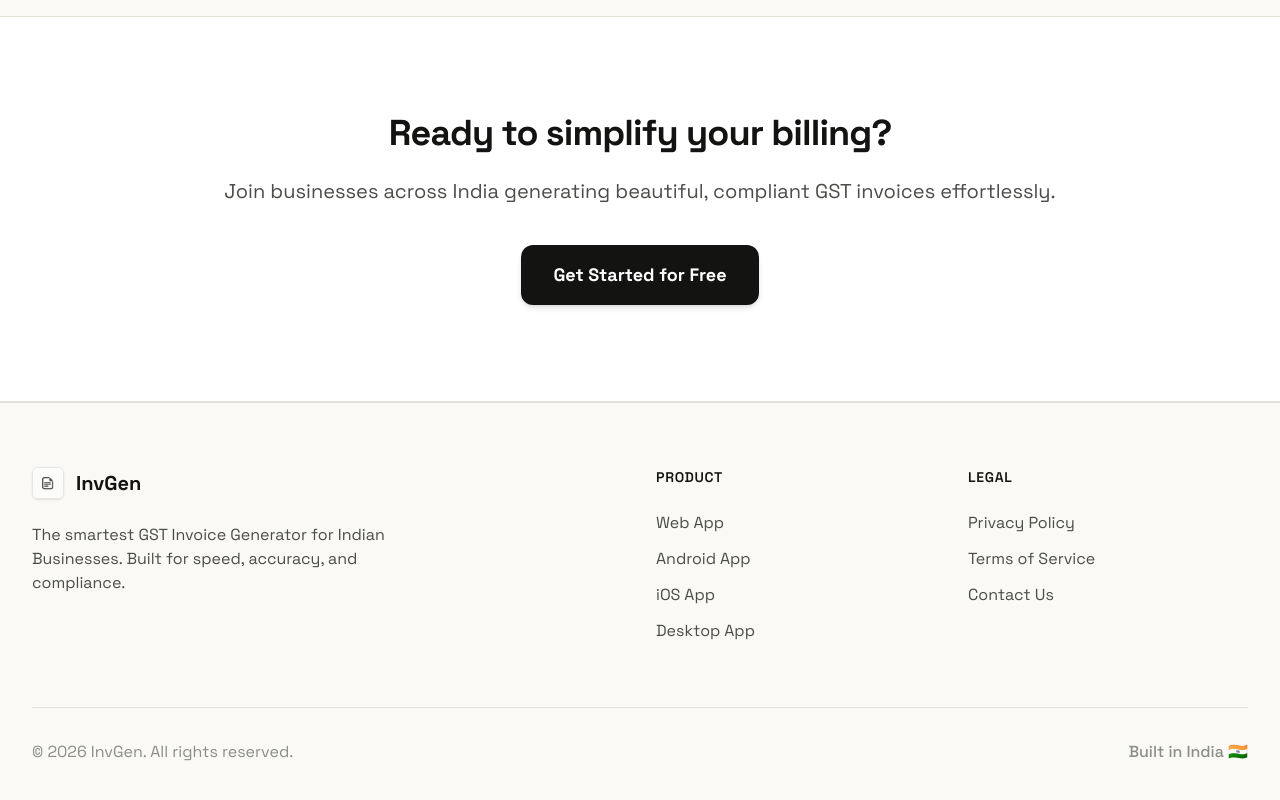
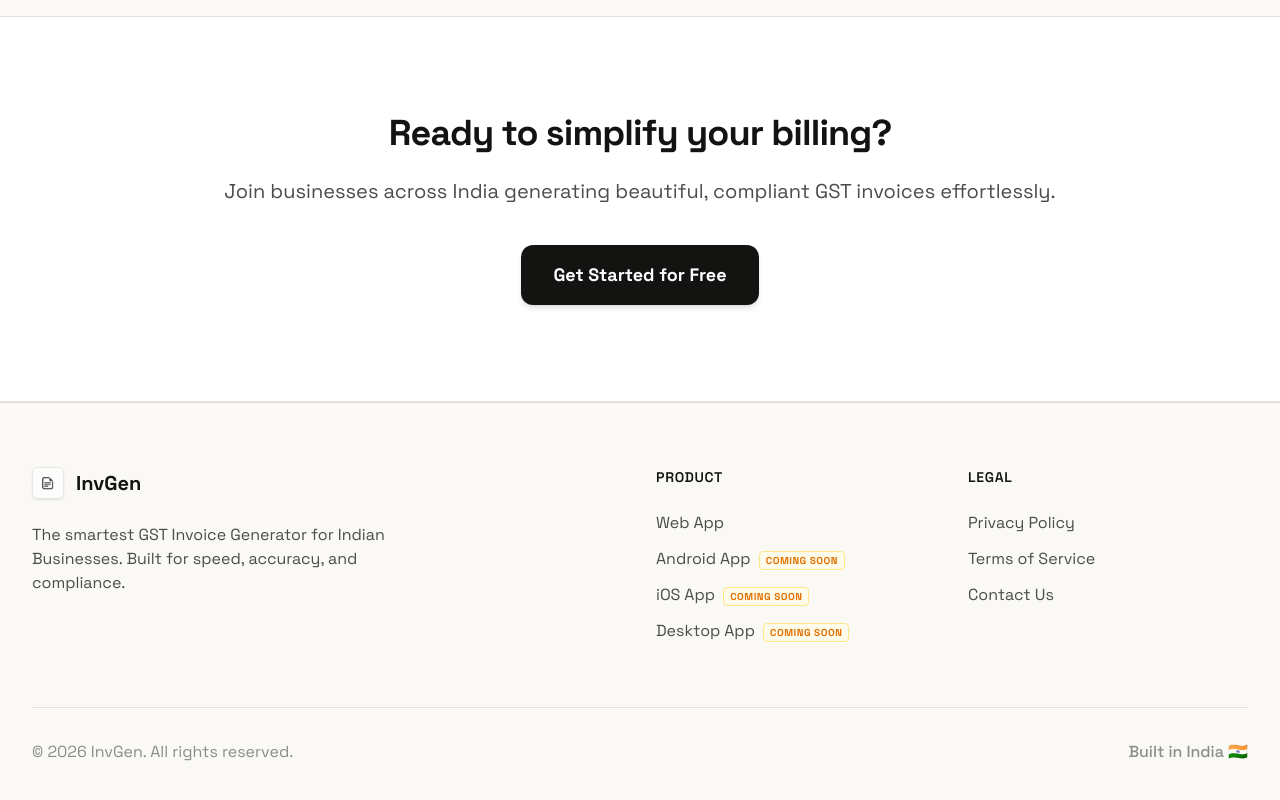
Before and after one commit to balamanikantatirunagaram-lgtm/invgen-web, a React (Vite) app: page / in a window 1280 px wide. Shown: the part 3814-4614 px from the top of the page. Built offline with nearby package versions, Linux system fonts and the light colour scheme; no server answers.

Commit message:
feat: add coming soon badges to app links and update contact route

```diff
--- a/src/App.tsx
+++ b/src/App.tsx
@@ -175,9 +175,9 @@ function App() {
               <h3 className="font-semibold text-ink mb-6 uppercase tracking-wider text-sm">Product</h3>
               <ul className="space-y-3">
                 <li><Link to="/app/login?login=true" className="text-ink-secondary hover:text-ink transition-colors">Web App</Link></li>
-                <li><a href="#download" className="text-ink-secondary hover:text-ink transition-colors">Android App</a></li>
-                <li><a href="#download" className="text-ink-secondary hover:text-ink transition-colors">iOS App</a></li>
-                <li><a href="#download" className="text-ink-secondary hover:text-ink transition-colors">Desktop App</a></li>
+                <li><span className="text-ink-secondary cursor-not-allowed">Android App <span className="ml-1 text-[10px] font-bold tracking-wider text-amber-600 bg-amber-50 border border-amber-200 px-1.5 py-0.5 rounded uppercase">Coming Soon</span></span></li>
+                <li><span className="text-ink-secondary cursor-not-allowed">iOS App <span className="ml-1 text-[10px] font-bold tracking-wider text-amber-600 bg-amber-50 border border-amber-200 px-1.5 py-0.5 rounded uppercase">Coming Soon</span></span></li>
+                <li><span className="text-ink-secondary cursor-not-allowed">Desktop App <span className="ml-1 text-[10px] font-bold tracking-wider text-amber-600 bg-amber-50 border border-amber-200 px-1.5 py-0.5 rounded uppercase">Coming Soon</span></span></li>
               </ul>
             </div>
             <div>
@@ -185,7 +185,7 @@ function App() {
               <ul className="space-y-3">
                 <li><Link to="/privacy-policy" className="text-ink-secondary hover:text-ink transition-colors">Privacy Policy</Link></li>
                 <li><Link to="/terms" className="text-ink-secondary hover:text-ink transition-colors">Terms of Service</Link></li>
-                <li><a href="mailto:support@invgen.com" className="text-ink-secondary hover:text-ink transition-colors">Contact Us</a></li>
+                <li><Link to="/contact" className="text-ink-secondary hover:text-ink transition-colors">Contact Us</Link></li>
               </ul>
             </div>
           </div>
```
